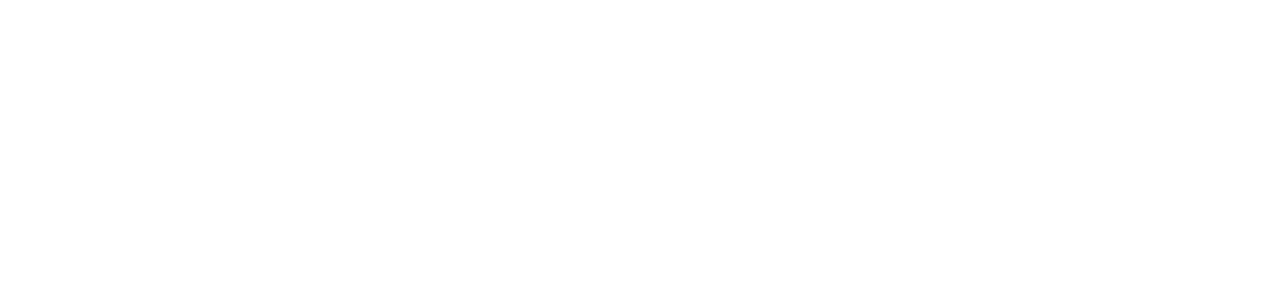
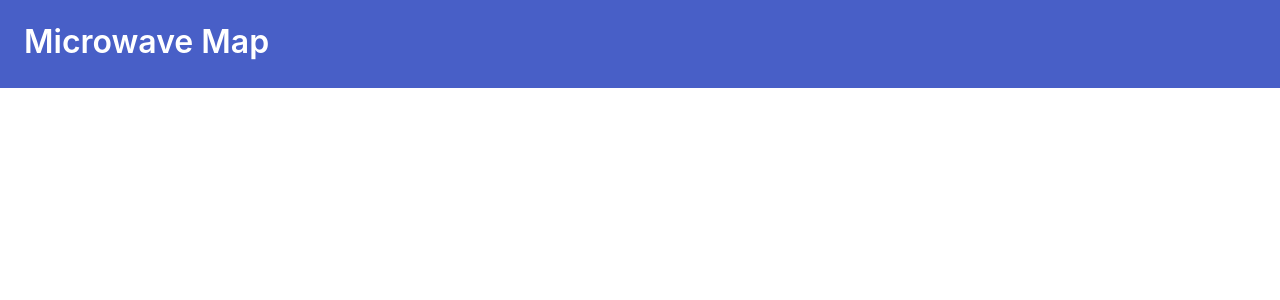
Before and after one commit to itsmaxymoo/microwavemap, a Svelte app: page / in a window 1280 px wide. Shown: the top 300 px of the page. Built offline with nearby package versions, Linux system fonts and the light colour scheme.

Commit message:
header bar

```diff
--- a/src/App.svelte
+++ b/src/App.svelte
@@ -1,9 +1,9 @@
 <script>
 
-    import Header from "./Header.svelte";
+    import MainView from "./MainView.svelte";
 
 </script>
 
 <div class="content">
-	<Header/>
+	<MainView/>
 </div>
--- a/src/Header.svelte
+++ b/src/Header.svelte
@@ -1,3 +1,21 @@
 <script>
 	import { appName } from "./lib/const";
 </script>
+
+<header>
+
+	<section class="hero is-small is-link">
+
+		<div class="hero-body">
+			<nav class="level">
+
+				<div class="level-left">
+					<h1 class="title mb-1">{appName}</h1>
+				</div>
+
+			</nav>
+		</div>
+
+	</section>
+
+</header>
--- /dev/null
+++ b/src/MainView.svelte
@@ -0,0 +1,5 @@
+<script>
+    import Header from "./Header.svelte";
+
+</script>
+<Header/>
```
